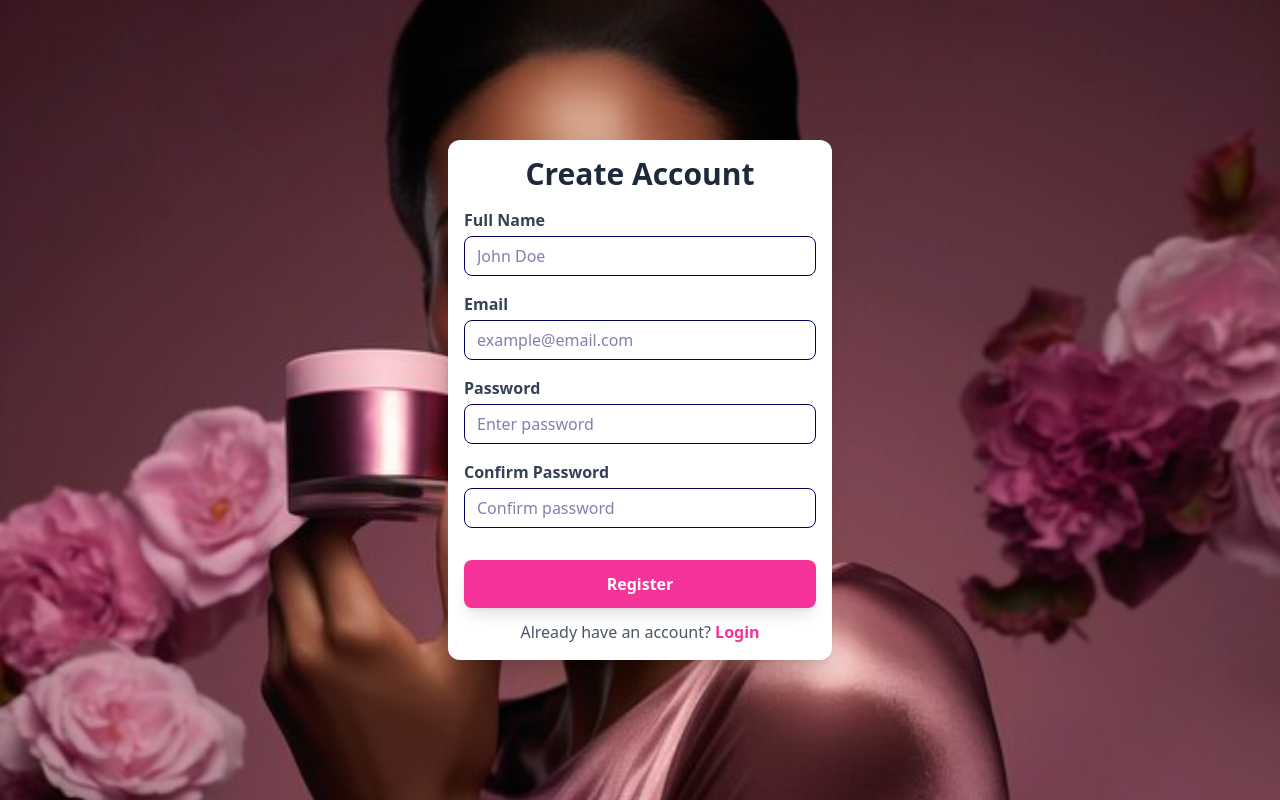
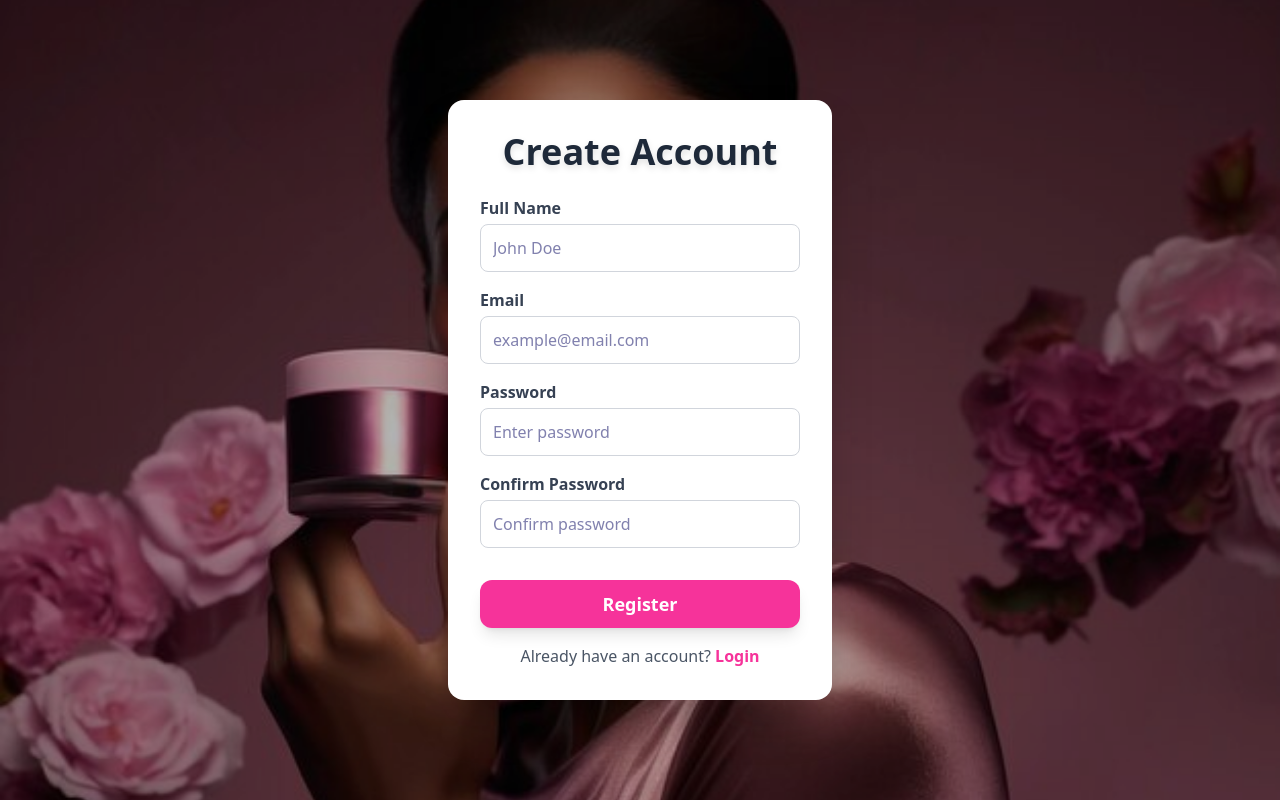
Before and after one commit to IshaniJayasinghe003/frontend, a React (Vite) app: page /register in a window 1280 px wide. Built offline with nearby package versions, Linux system fonts and the light colour scheme.

Commit message:
change the register page

```diff
--- a/src/pages/registerPage.jsx
+++ b/src/pages/registerPage.jsx
@@ -16,7 +16,7 @@ export default function RegisterPage() {
 
   const handleSubmit = (e) => {
     e.preventDefault();
-    if(formData.password !== formData.confirmPassword){
+    if (formData.password !== formData.confirmPassword) {
       alert("Passwords do not match");
       return;
     }
@@ -26,19 +26,23 @@ export default function RegisterPage() {
   };
 
   return (
-    <div className="w-full min-h-screen flex items-center justify-center relative ">
+    <div className="w-full min-h-screen flex items-center justify-center relative bg-gray-100">
 
       {/* Background image with overlay */}
       <img
         src="hero_bg.jpg"
         alt="Background"
-        className="absolute w-full h-full object-cover "
+        className="absolute w-full h-full object-cover"
       />
+      <div className="absolute inset-0 bg-black/30"></div> {/* dark overlay */}
 
-      <div className="relative w-full max-w-md sm:max-w-sm mx-4 bg-white rounded-xl shadow-xl p-6 sm:p-4">
-        <h1 className="text-2xl sm:text-3xl font-bold text-center mb-4 text-gray-800">Create Account</h1>
+      <div className="relative w-full max-w-md sm:max-w-sm mx-4 bg-white rounded-2xl shadow-2xl p-6 sm:p-8 flex flex-col">
+        <h1 className="text-3xl sm:text-4xl font-bold text-center mb-6 text-gray-800 drop-shadow-md">
+          Create Account
+        </h1>
 
-        <form onSubmit={handleSubmit} className="flex flex-col gap-3 sm:gap-4">
+        <form onSubmit={handleSubmit} className="flex flex-col gap-4">
+          {/* Full Name */}
           <div className="flex flex-col">
             <label className="text-gray-700 font-semibold mb-1 text-sm sm:text-base">Full Name</label>
             <input
@@ -47,11 +51,12 @@ export default function RegisterPage() {
               value={formData.name}
               onChange={handleChange}
               placeholder="John Doe"
-              className="border rounded-lg h-9 sm:h-10 px-3 text-sm sm:text-base focus:outline-none focus:ring-2 focus:ring-pink-400"
+              className="border border-gray-300 rounded-lg h-10 sm:h-12 px-3 text-sm sm:text-base focus:outline-none focus:ring-2 focus:ring-pink-400 transition"
               required
             />
           </div>
 
+          {/* Email */}
           <div className="flex flex-col">
             <label className="text-gray-700 font-semibold mb-1 text-sm sm:text-base">Email</label>
             <input
@@ -60,11 +65,12 @@ export default function RegisterPage() {
               value={formData.email}
               onChange={handleChange}
               placeholder="example@email.com"
-              className="border rounded-lg h-9 sm:h-10 px-3 text-sm sm:text-base focus:outline-none focus:ring-2 focus:ring-pink-400"
+              className="border border-gray-300 rounded-lg h-10 sm:h-12 px-3 text-sm sm:text-base focus:outline-none focus:ring-2 focus:ring-pink-400 transition"
               required
             />
           </div>
 
+          {/* Password */}
           <div className="flex flex-col">
             <label className="text-gray-700 font-semibold mb-1 text-sm sm:text-base">Password</label>
             <input
@@ -73,11 +79,12 @@ export default function RegisterPage() {
               value={formData.password}
               onChange={handleChange}
               placeholder="Enter password"
-              className="border rounded-lg h-9 sm:h-10 px-3 text-sm sm:text-base focus:outline-none focus:ring-2 focus:ring-pink-400"
+              className="border border-gray-300 rounded-lg h-10 sm:h-12 px-3 text-sm sm:text-base focus:outline-none focus:ring-2 focus:ring-pink-400 transition"
               required
             />
           </div>
 
+          {/* Confirm Password */}
           <div className="flex flex-col">
             <label className="text-gray-700 font-semibold mb-1 text-sm sm:text-base">Confirm Password</label>
             <input
@@ -86,20 +93,20 @@ export default function RegisterPage() {
               value={formData.confirmPassword}
               onChange={handleChange}
               placeholder="Confirm password"
-              className="border rounded-lg h-9 sm:h-10 px-3 text-sm sm:text-base focus:outline-none focus:ring-2 focus:ring-pink-400"
+              className="border border-gray-300 rounded-lg h-10 sm:h-12 px-3 text-sm sm:text-base focus:outline-none focus:ring-2 focus:ring-pink-400 transition"
               required
             />
           </div>
 
           <button
             type="submit"
-            className="mt-4 bg-pink-500 hover:bg-pink-600 text-white font-semibold h-10 sm:h-12 rounded-lg shadow-lg transition duration-300 text-sm sm:text-base"
+            className="mt-4 bg-pink-500 hover:bg-pink-600 text-white font-semibold h-12 rounded-xl shadow-lg transition duration-300 text-base sm:text-lg"
           >
             Register
           </button>
         </form>
 
-        <p className="text-center text-gray-600 mt-3 text-sm sm:text-base">
+        <p className="text-center text-gray-600 mt-4 text-sm sm:text-base">
           Already have an account?{" "}
           <Link to="/login" className="text-pink-500 font-semibold hover:underline">
             Login
```
